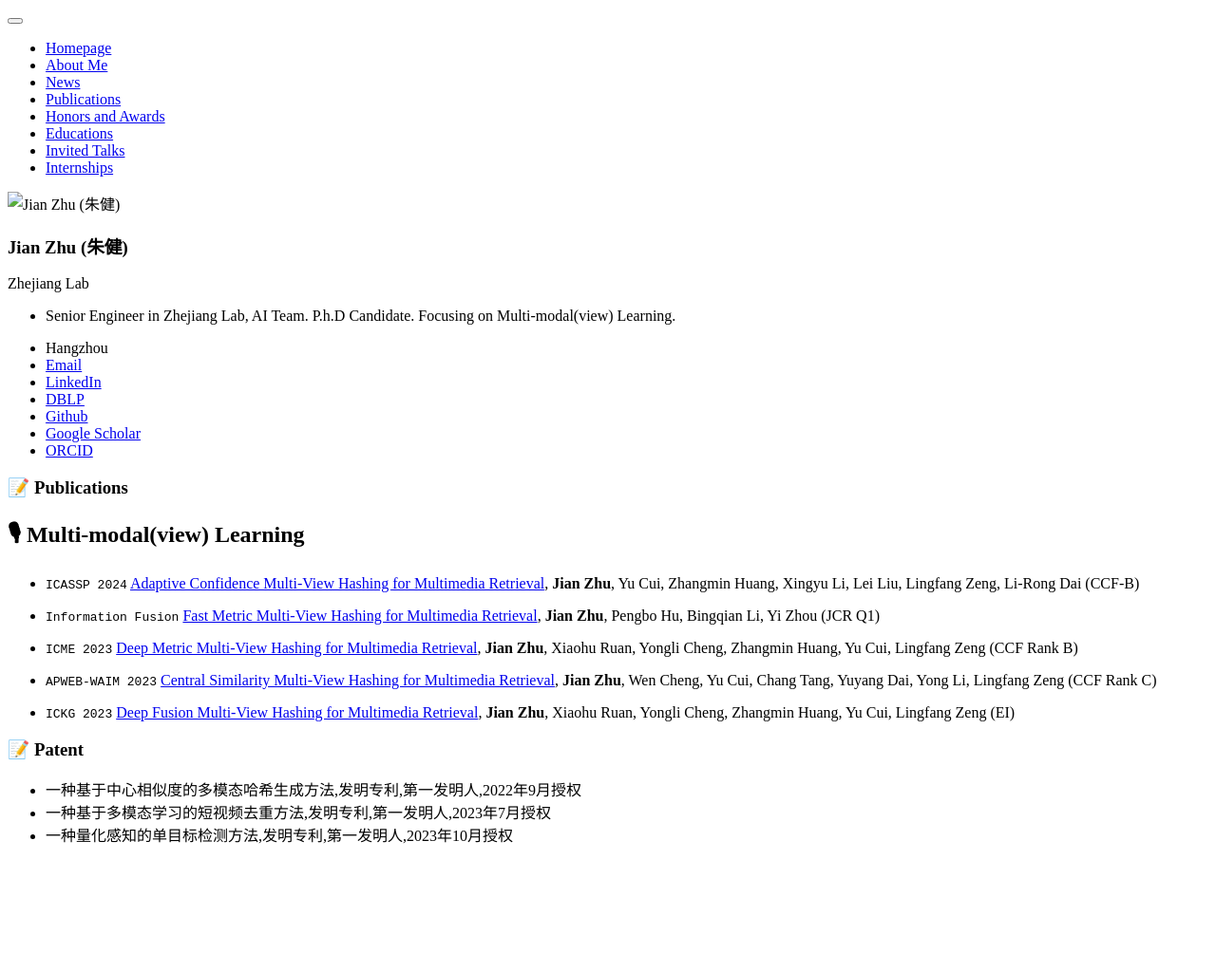
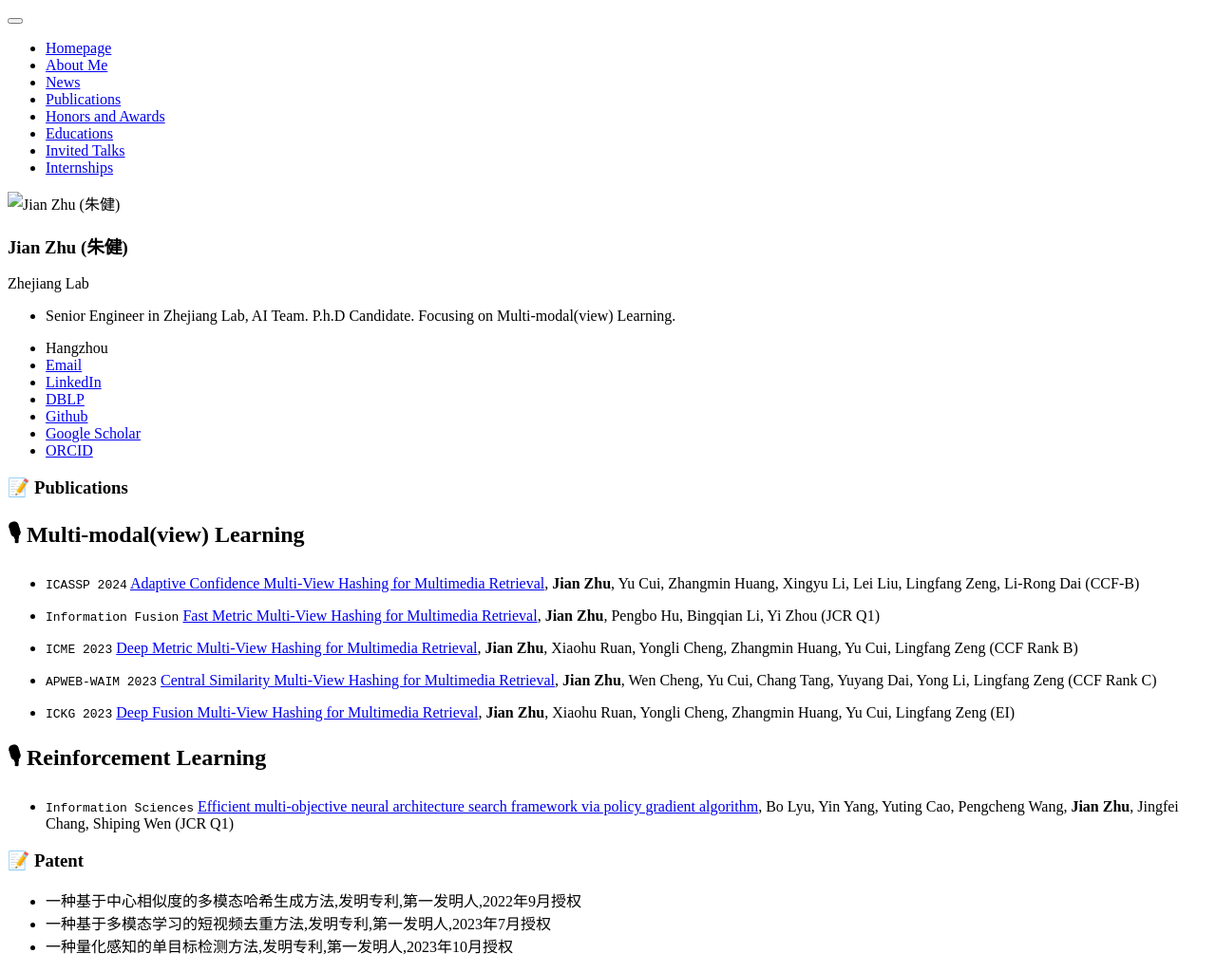
Before and after one commit to HackerHyper/HackerHyper.github.io, a Jekyll site: the page built from _pages/includes/pub.md, in a window 1280 px wide. Shown: the whole page at 95% size. Built offline with Jekyll 4.4.1, drawn with Linux system fonts in a browser that asks for light colours; our own code applies the rules of GitHub Pages for plain Markdown files; before the commit the page ends 907 px from its top, so only the background shows below that.

Commit message:
first commit

```diff
--- a/_pages/includes/pub.md
+++ b/_pages/includes/pub.md
@@ -11,6 +11,8 @@
 
 - ``ICKG 2023`` [Deep Fusion Multi-View Hashing for Multimedia Retrieval](https://ieeexplore.ieee.org/abstract/document/10219985), **Jian Zhu**, Xiaohu Ruan, Yongli Cheng, Zhangmin Huang, Yu Cui, Lingfang Zeng (EI)
 
+## 🎙 Reinforcement Learning
+- ``Information Sciences`` [Efficient multi-objective neural architecture search framework via policy gradient algorithm](https://www.sciencedirect.com/science/article/pii/S0020025524000999), Bo Lyu, Yin Yang, Yuting Cao, Pengcheng Wang, **Jian Zhu**, Jingfei Chang, Shiping Wen (JCR Q1)
 
 # 📝 Patent
 - 一种基于中心相似度的多模态哈希生成方法,发明专利,第一发明人,2022年9月授权
```
Also changed, not shown: _pages/includes/news.md (+1 -0 lines).
